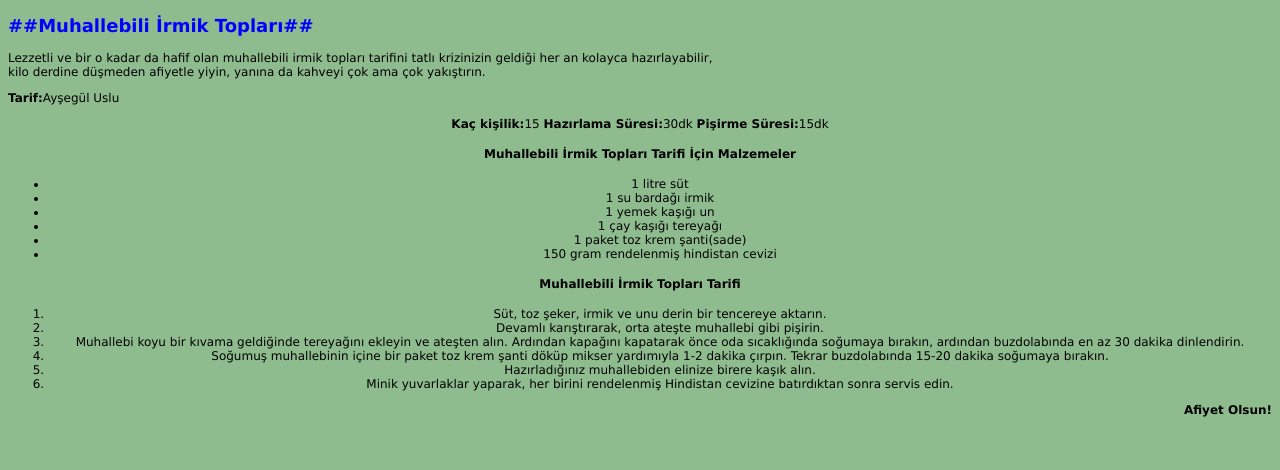
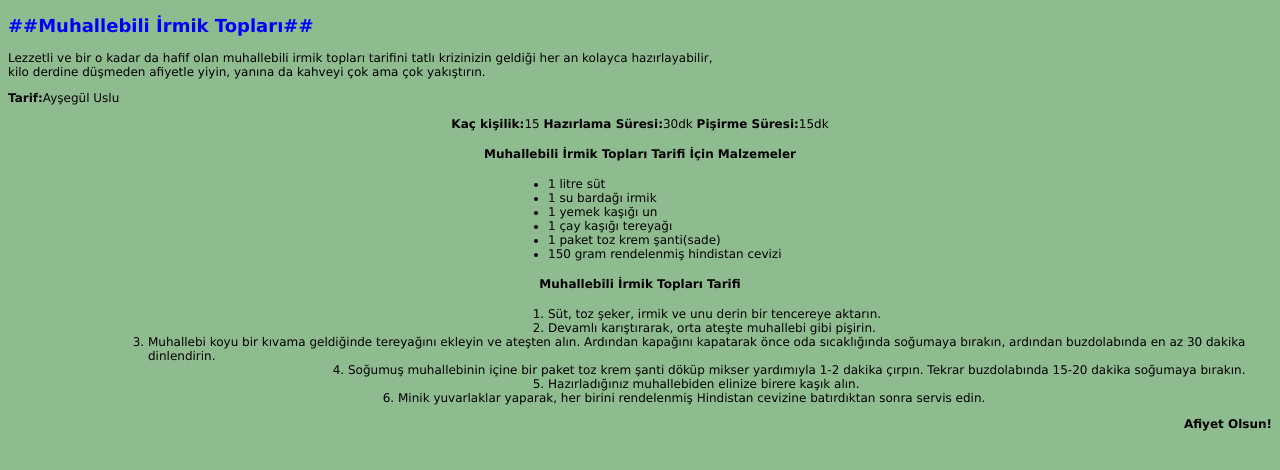
Before and after one commit to ismailarifv/HTML--dev3, a plain HTML site: page index.html in a window 1280 px wide. Drawn offline with Linux system fonts and the light colour scheme.

Commit message:
degisiklik

```diff
--- a/index.html
+++ b/index.html
@@ -19,7 +19,7 @@
     <aside>
         <p style="text-align: center;"><strong> Kaç kişilik:</strong>15  <strong>Hazırlama Süresi:</strong>30dk <strong> Pişirme Süresi:</strong>15dk</p>
         <h4 style="text-align: center;">Muhallebili İrmik Topları Tarifi İçin Malzemeler</h4>
-            <ul style="text-align: center;">
+            <ul style="margin-left: 500px;">
                 <li>1 litre süt</li>
                 <li>1 su bardağı irmik</li>
                 <li>1 yemek kaşığı un</li>
@@ -28,13 +28,13 @@
                 <li>150 gram rendelenmiş hindistan cevizi</li>
             </ul>
             <h4 style="text-align: center;">Muhallebili İrmik Topları Tarifi</h4>
-            <ol style="text-align: center;">
-                <li style="text-align: center;">Süt, toz şeker, irmik ve unu derin bir tencereye aktarın.</li>
-                <li>Devamlı karıştırarak, orta ateşte muhallebi gibi pişirin.</li>
-                <li>Muhallebi koyu bir kıvama geldiğinde tereyağını ekleyin ve ateşten alın. Ardından kapağını kapatarak önce oda sıcaklığında soğumaya bırakın, ardından buzdolabında en az 30 dakika dinlendirin.</li>
-                <li>Soğumuş muhallebinin içine bir paket toz krem şanti döküp mikser yardımıyla 1-2 dakika çırpın. Tekrar buzdolabında 15-20 dakika soğumaya bırakın.</li>
-                <li>Hazırladığınız muhallebiden elinize birere kaşık alın.</li>
-                <li>Minik yuvarlaklar yaparak, her birini rendelenmiş Hindistan cevizine batırdıktan sonra servis edin.</li>
+            <ol >
+                <li style="margin-left:500px">Süt, toz şeker, irmik ve unu derin bir tencereye aktarın.</li>
+                <li style="margin-left:500px">Devamlı karıştırarak, orta ateşte muhallebi gibi pişirin.</li>
+                <li style="margin-left:100px">Muhallebi koyu bir kıvama geldiğinde tereyağını ekleyin ve ateşten alın. Ardından kapağını kapatarak önce oda sıcaklığında soğumaya bırakın, ardından buzdolabında en az 30 dakika dinlendirin.</li>
+                <li style="margin-left:300px">Soğumuş muhallebinin içine bir paket toz krem şanti döküp mikser yardımıyla 1-2 dakika çırpın. Tekrar buzdolabında 15-20 dakika soğumaya bırakın.</li>
+                <li style="margin-left:500px">Hazırladığınız muhallebiden elinize birere kaşık alın.</li>
+                <li style="margin-left:350px">Minik yuvarlaklar yaparak, her birini rendelenmiş Hindistan cevizine batırdıktan sonra servis edin.</li>
 
             </ol>
             <p style="text-align: right;"><strong>Afiyet Olsun!</strong></p>
```
